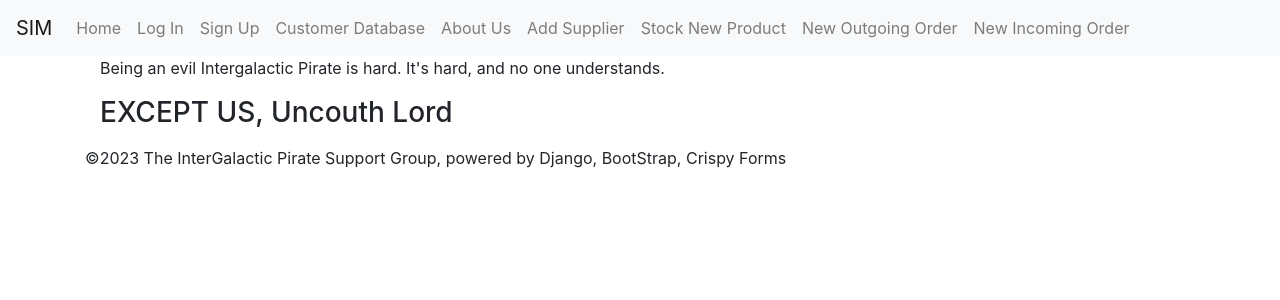
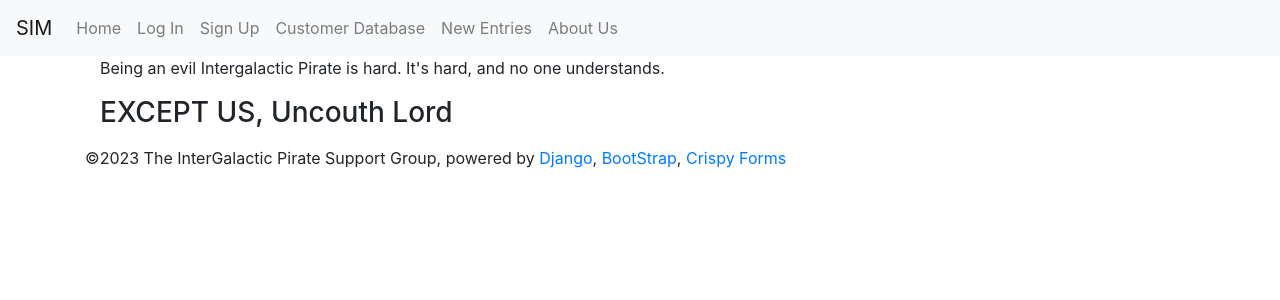
Before and after one commit to jwdiller/CSC289-Group2-Inventory, a Django app: page /about/ in a window 1280 px wide. Shown: the top 300 px of the page. Run offline with Django 4.2, Linux system fonts and the light colour scheme.

Commit message:
Update base.html

```diff
--- a/app/core/templates/base.html
+++ b/app/core/templates/base.html
@@ -18,11 +18,8 @@
 					<li class="nav-item"><a class="nav-link" href="{% url 'login' %}">Log In</a></li>
 					<li class="nav-item"><a class="nav-link" href="{% url 'register' %}">Sign Up</a></li>
 					<li class="nav-item"><a class="nav-link" href="{% url 'customer' %}">Customer Database</a></li>
+					<li class="nav-item"><a class="nav-link" href="{% url 'signup-home' %}">New Entries</a></li>
 					<li class="nav-item"><a class="nav-link" href="{% url 'about' %}">About Us</a></li>
-					<li class="nav-item"><a class="nav-link" href="{% url 'suppliersignup' %}">Add Supplier</a></li>
-					<li class="nav-item"><a class="nav-link" href="{% url 'stocksignup' %}">Stock New Product</a></li>
-					<li class="nav-item"><a class="nav-link" href="{% url 'ordersignup' %}">New Outgoing Order</a></li>
-					<li class="nav-item"><a class="nav-link" href="{% url 'incomingsignup' %}">New Incoming Order</a></li>
 				</ul>
 		</div>
 	</nav>
@@ -33,7 +30,7 @@
 		{% endblock %}
 	</div>
 	<div class="endbar">
-		©2023 The InterGalactic Pirate Support Group, powered by Django, BootStrap, Crispy Forms
+		©2023 The InterGalactic Pirate Support Group, powered by <a href="https://www.djangoproject.com" target="_blank">Django</a>, <a href="https://getbootstrap.com" target="_blank">BootStrap<a>, <a href="https://django-crispy-forms.readthedocs.io/en/latest/" target="_blank">Crispy Forms</a>
 	</div>
 </main>
 </body>
```
